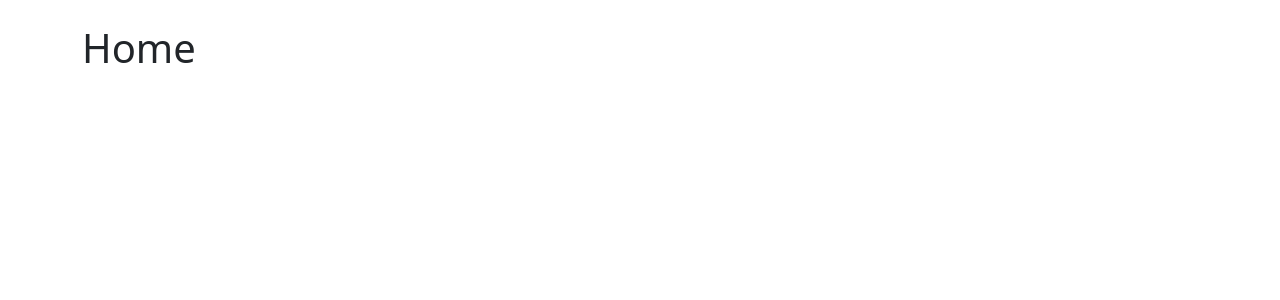
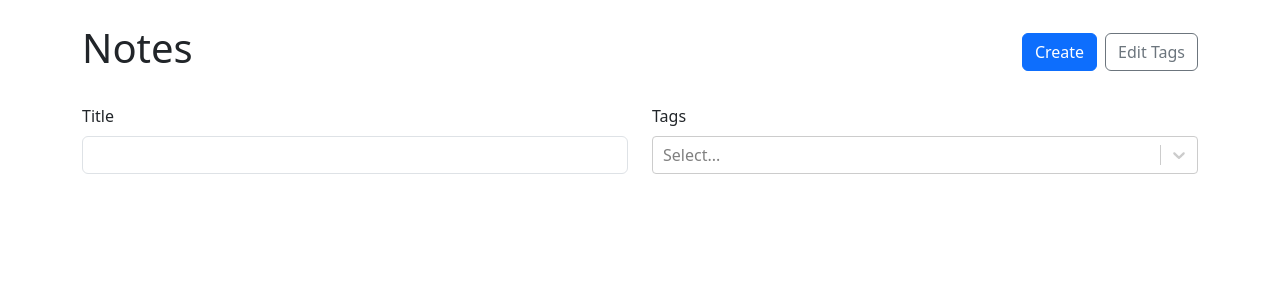
Before and after one commit to debbieellis7/react-typescript-note-app, a React (Vite) app: page / in a window 1280 px wide. Shown: the top 300 px of the page. Built offline with nearby package versions, Linux system fonts and the light colour scheme.

Commit message:
Add NoteList component

```diff
--- a/src/App.tsx
+++ b/src/App.tsx
@@ -2,9 +2,10 @@ import 'bootstrap/dist/css/bootstrap.min.css'
 import { useMemo } from 'react'
 import { Container } from 'react-bootstrap'
 import { Routes, Route, Navigate } from 'react-router-dom'
+import { v4 as uuidV4 } from 'uuid'
 import { NewNote } from './NewNote'
 import { useLocalStorage } from './useLocalStorage'
-import { v4 as uuidV4 } from 'uuid'
+import { NoteList } from './NoteList'
 
 export type Note = {
     id: string
@@ -57,7 +58,7 @@ function App() {
     return (
         <Container className='my-4'>
             <Routes>
-                <Route path='/' element={<h1>Home</h1>} />
+                <Route path='/' element={<NoteList notes={notesWithTags} availableTags={tags} />} />
                 <Route path='/new' element={<NewNote onSubmit={onCreateNote} onAddTag={addTag} availableTags={tags} />} />
                 <Route path='/:id'>
                     <Route index element={<h1>Show</h1>} />
--- /dev/null
+++ b/src/NoteList.module.css
@@ -0,0 +1,9 @@
+.card {
+    transition: translate ease-in-out 100ms, box-shadow ease-in-out 100ms;
+}
+
+.card:hover,
+.card:focus {
+    translate: 0 -5px;
+    box-shadow: 0 5px 8px 0 rgba(0, 0, 0, .2);
+}
--- /dev/null
+++ b/src/NoteList.tsx
@@ -0,0 +1,118 @@
+import { useState, useMemo } from 'react'
+import { Badge, Button, Card, Col, Form, Row, Stack } from 'react-bootstrap'
+import { Link } from 'react-router-dom'
+import ReactSelect from 'react-select'
+import { Tag } from './App'
+import styles from './NoteList.module.css'
+
+type SimplifiedNote = {
+    tags: Tag[]
+    title: string
+    id: string
+}
+
+type NoteListProps = {
+    availableTags: Tag[]
+    notes: SimplifiedNote[]
+}
+
+export function NoteList({ availableTags, notes }: NoteListProps) {
+    const [selectedTags, setSelectedTags] = useState<Tag[]>([])
+    const [title, setTitle] = useState('')
+
+    const filteredNotes = useMemo(() => {
+        return notes.filter(note => {
+            return (
+                title === '' || note.title.toLowerCase().includes(title.toLowerCase())) &&
+                (selectedTags.length === 0 || selectedTags.every(tag => { note.tags.some(noteTag => noteTag.id === tag.id) })
+            )
+        })
+    }, [title, selectedTags, notes])
+
+    return (
+        <>
+            <Row className='align-items-center mb-4'>
+                <Col><h1>Notes</h1></Col>
+                <Col xs='auto'>
+                    <Stack gap={2} direction='horizontal'>
+                        <Link to='/new'>
+                            <Button variant='primary'>Create</Button>
+                        </Link>
+                        <Button variant='outline-secondary'>Edit Tags</Button>
+                    </Stack>
+                </Col>
+            </Row>
+            <Form>
+                <Row className='mb-4'>
+                    <Col>
+                        <Form.Group controlId='title'>
+                            <Form.Label>Title</Form.Label>
+                            <Form.Control
+                                type='text'
+                                value={title}
+                                onChange={e => setTitle(e.target.value)}
+                            />
+                        </Form.Group>
+                    </Col>
+                    <Col>
+                        <Form.Group controlId='tags'>
+                            <Form.Label>Tags</Form.Label>
+                            <ReactSelect
+                                value={selectedTags.map(tag => {
+                                    return { label: tag.label, value: tag.id }
+                                })}
+                                options={availableTags.map(tag => {
+                                    return { label: tag.label, value: tag.id }
+                                })}
+                                onChange={tags => {
+                                    setSelectedTags(tags.map(tag => {
+                                        return { label: tag.label, id: tag.value }
+                                    }))
+                                }}
+                                isMulti
+                            />
+                        </Form.Group>
+                    </Col>
+                </Row>
+            </Form>
+            <Row xs={1} sm={2} lg={3} xl={4} className='g-3'>
+                {filteredNotes.map(note => (
+                    <Col key={note.id}>
+                        <NoteCard
+                            id={note.id}
+                            title={note.title}
+                            tags={note.tags}
+                        />
+                    </Col>
+                ))}
+            </Row>
+        </>
+    )
+}
+
+function NoteCard({ id, title, tags }: SimplifiedNote) {
+    return (
+        <Card
+            as={Link}
+            to={`/${id}`}
+            className={`h-100 text-reset text-decoration-none ${styles.card}`}
+        >
+            <Card.Body>
+                <Stack gap={2} className='align-items-center justify-content-center h-100'>
+                    <span className='fs-5'>{title}</span>
+                    {tags.length > 0 && (
+                        <Stack
+                            gap={1}
+                            direction='horizontal'
+                            className='justify-content-center flex-wrap'
+                        >
+                            {tags.map(tag => (
+                                <Badge className='text-truncate' key={tag.id}>{tag.label}</Badge>
+                            ))}
+                        </Stack>
+                    )}
+                </Stack>
+            </Card.Body>
+        </Card>
+    )
+}
```
